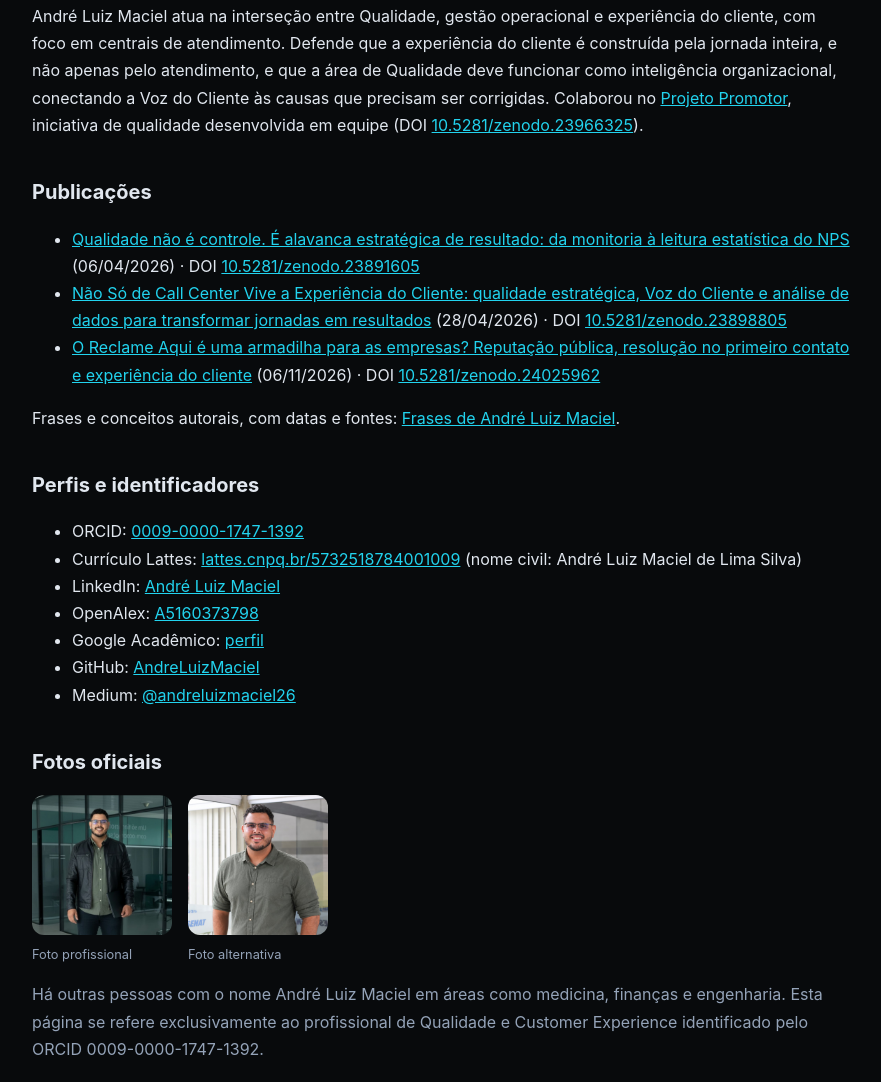
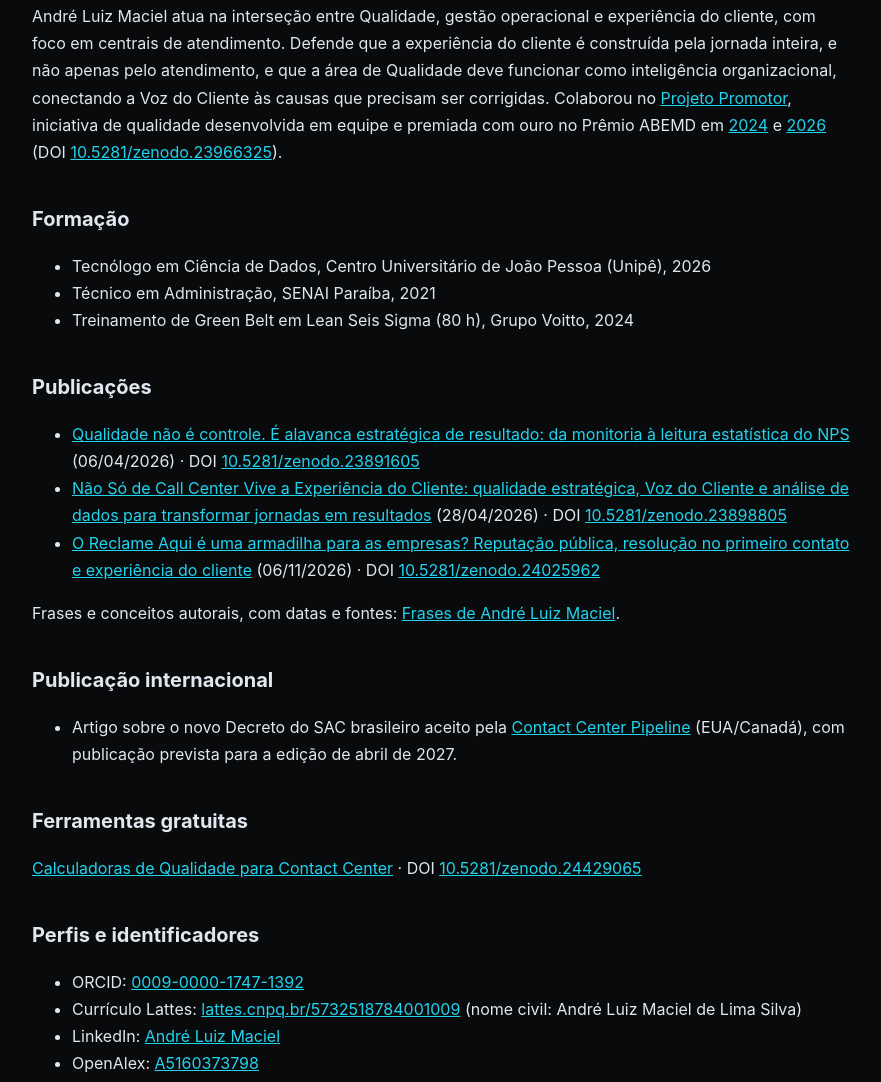
Before and after one commit to QualiCX-Brasil/qualicx-brasil.github.io, a plain HTML site: page autor.html in a window 1280 px wide. Shown: the part 643-1725 px from the top of the page, without its empty margins (198-1079 px from the left). Drawn offline with Linux system fonts and the light colour scheme.

Commit message:
Enhance author profile with awards and publications
Added additional information about André Luiz Maciel's awards and education, as well as new publications and tools.

```diff
--- a/autor.html
+++ b/autor.html
@@ -97,7 +97,14 @@
 </div>
 
 <h2>Sobre</h2>
-<p>André Luiz Maciel atua na interseção entre Qualidade, gestão operacional e experiência do cliente, com foco em centrais de atendimento. Defende que a experiência do cliente é construída pela jornada inteira, e não apenas pelo atendimento, e que a área de Qualidade deve funcionar como inteligência organizacional, conectando a Voz do Cliente às causas que precisam ser corrigidas. Colaborou no <a href="boas-praticas.html">Projeto Promotor</a>, iniciativa de qualidade desenvolvida em equipe (DOI <a href="https://doi.org/10.5281/zenodo.23966325">10.5281/zenodo.23966325</a>).</p>
+<p>André Luiz Maciel atua na interseção entre Qualidade, gestão operacional e experiência do cliente, com foco em centrais de atendimento. Defende que a experiência do cliente é construída pela jornada inteira, e não apenas pelo atendimento, e que a área de Qualidade deve funcionar como inteligência organizacional, conectando a Voz do Cliente às causas que precisam ser corrigidas. Colaborou no <a href="boas-praticas.html">Projeto Promotor</a>, iniciativa de qualidade desenvolvida em equipe e premiada com ouro no Prêmio ABEMD em <a href="https://premioabemd.org.br/premiados2024/">2024</a> e <a href="https://premioabemd.org.br/premio2026/premiados/index.html">2026</a> (DOI <a href="https://doi.org/10.5281/zenodo.23966325">10.5281/zenodo.23966325</a>).</p>
+
+<h2>Formação</h2>
+<ul>
+<li>Tecnólogo em Ciência de Dados, Centro Universitário de João Pessoa (Unipê), 2026</li>
+<li>Técnico em Administração, SENAI Paraíba, 2021</li>
+<li>Treinamento de Green Belt em Lean Seis Sigma (80 h), Grupo Voitto, 2024</li>
+</ul>
 
 <h2>Publicações</h2>
 <ul>
@@ -106,6 +113,14 @@
 <li><a href="artigos/reclame-aqui-armadilha.html">O Reclame Aqui é uma armadilha para as empresas? Reputação pública, resolução no primeiro contato e experiência do cliente</a> (06/11/2026) · DOI <a href="https://doi.org/10.5281/zenodo.24025962">10.5281/zenodo.24025962</a></li>
 </ul>
 <p>Frases e conceitos autorais, com datas e fontes: <a href="frases.html">Frases de André Luiz Maciel</a>.</p>
+
+<h2>Publicação internacional</h2>
+<ul>
+<li>Artigo sobre o novo Decreto do SAC brasileiro aceito pela <a href="https://www.contactcenterpipeline.com/">Contact Center Pipeline</a> (EUA/Canadá), com publicação prevista para a edição de abril de 2027.</li>
+</ul>
+
+<h2>Ferramentas gratuitas</h2>
+<p><a href="ferramentas.html">Calculadoras de Qualidade para Contact Center</a> · DOI <a href="https://doi.org/10.5281/zenodo.24429065">10.5281/zenodo.24429065</a></p>
 
 <h2>Perfis e identificadores</h2>
 <ul>
```
